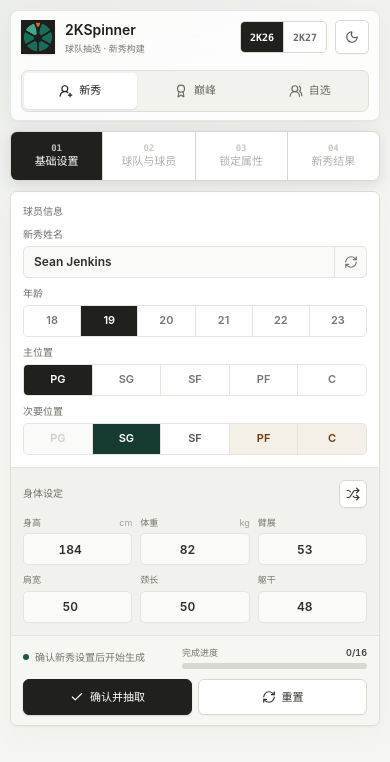
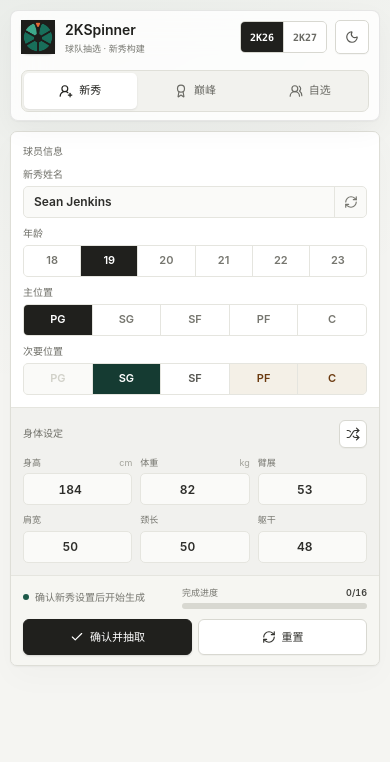
Before and after one commit to dylanzonghanyang-source/2k26-spinner, a React (Vite) app: page / in a window 390 px wide. Shown: the top 762 px of the page. Built offline with nearby package versions, Linux system fonts and the light colour scheme.

Commit message:
feat: mobile two-column builder layout (attrs left, team/player right)

```diff
--- a/src/components/RookieBuilder.tsx
+++ b/src/components/RookieBuilder.tsx
@@ -59,7 +59,6 @@
 export type BuilderMode = "rookie" | "prime";
 export type SourceSelectionMode = "random" | "manual";
 type BundleCategory = "technical" | "physical" | "mental";
-type MobilePane = "settings" | "players" | "attributes" | "result";
 
 
 type Bundle = {
@@ -982,7 +981,7 @@
   const [customDraft, setCustomDraft] = useState<Record<string, string>>({});
   const [playerSearch, setPlayerSearch] = useState("");
   const [status, setStatus] = useState(`确认${isPrime ? "巅峰球员" : "新秀"}设置后开始生成`);
-  const [mobilePane, setMobilePane] = useState<MobilePane>("settings");
+
   const pendingTeamDrawRef = useRef<{ round: TeamRound; completionStatus: string } | null>(null);
   const customDialogRef = useRef<HTMLElement | null>(null);
   const previousFocusRef = useRef<HTMLElement | null>(null);
@@ -1221,13 +1220,6 @@
     const value = Number(customDraft[attr]);
     return Number.isFinite(value) && value >= 25 && value <= 99;
   }));
-  const wizardSteps: Array<{ key: MobilePane; label: string; enabled: boolean }> = [
-    { key: "settings", label: "基础设置", enabled: true },
-    { key: "players", label: "球队与球员", enabled: settingsLocked },
-    { key: "attributes", label: "锁定属性", enabled: settingsLocked },
-    { key: "result", label: isPrime ? "巅峰结果" : "新秀结果", enabled: isComplete },
-  ];
-
   const changePosition = (nextPosition: Position) => {
     if (settingsLocked) return;
     setPosition(nextPosition);
@@ -1285,7 +1277,6 @@
     setPlayerVersionGroupKey(null);
     setCustomizingBundleId(null);
     setStatus("正在抽取球队…");
-    setMobilePane("players");
     pendingTeamDrawRef.current = { round: nextRound, completionStatus };
 
     if (window.matchMedia("(prefers-reduced-motion: reduce)").matches) {
@@ -1308,7 +1299,6 @@
     setSettingsLocked(true);
     if (isManualSelection) {
       setStatus("请为每个属性槽选择来源球员");
-      setMobilePane("players");
     } else {
       startTeamDraw(undefined, "第 1 轮球队已确定");
     }
@@ -1336,7 +1326,6 @@
     setSelectedPlayerId(id);
     setPlayerVersionGroupKey(null);
     setStatus(`已选择${getPlayerNameCN(player.name)}`);
-    setMobilePane("attributes");
   };
 
   const openPlayerVersionPicker = (group: ManualPlayerGroup) => {
@@ -1352,10 +1341,8 @@
     setCustomizingBundleId(null);
     if (Object.keys(nextLocks).length === bundles.length) {
       setStatus(`${isPrime ? "巅峰球员" : "新秀"}已生成`);
-      setMobilePane("result");
     } else if (isManualSelection) {
       setStatus("已锁定。请继续为下一个属性槽选择来源球员");
-      setMobilePane("players");
     } else {
       drawNextTeam();
     }
@@ -1402,7 +1389,6 @@
     setCustomDraft({});
     setPlayerSearch("");
     setStatus(`确认${isPrime ? "巅峰球员" : "新秀"}设置后开始生成`);
-    setMobilePane("settings");
   };
 
   const copyResult = async () => {
@@ -1454,35 +1440,10 @@
 
   return (
     <section className="flex min-h-0 flex-col gap-2.5">
-      <nav aria-label="生成步骤" className="builder-wizard-nav" role="tablist">
-        {wizardSteps.map((step, index) => {
-          const active = mobilePane === step.key;
-          const reached = step.key === "settings" || settingsLocked && step.key !== "result" || isComplete;
-          return (
-            <button
-              aria-controls={`builder-pane-${step.key}`}
-              aria-selected={active}
-              className="builder-wizard-step"
-              data-active={active}
-              data-reached={reached}
-              disabled={!step.enabled}
-              id={`builder-step-${step.key}`}
-              key={step.key}
-              onClick={() => setMobilePane(step.key)}
-              role="tab"
-              type="button"
-            >
-              <span className="builder-wizard-index">{String(index + 1).padStart(2, "0")}</span>
-              <span>{step.label}</span>
-            </button>
-          );
-        })}
-      </nav>
-
       <div
         aria-labelledby="builder-step-settings"
         className="builder-setup panel-surface overflow-hidden"
-        data-mobile-active={mobilePane === "settings"}
+        data-mobile-active={!settingsLocked}
         id="builder-pane-settings"
         role="tabpanel"
       >
@@ -1608,13 +1569,31 @@
         <aside
           aria-label="属性槽"
           className="builder-pane builder-attributes-pane panel-surface min-w-0 overflow-hidden"
-          data-mobile-active={mobilePane === "attributes"}
+          data-mobile-active={settingsLocked && !isComplete}
           id="builder-pane-attributes"
           role="tabpanel"
         >
           <div className="workspace-toolbar flex items-center justify-between px-3 py-2.5">
             <span className="section-label">属性槽</span>
             <span className="max-w-[130px] truncate text-[9px] font-medium text-ink-500">{selectedPlayer ? getPlayerNameCN(selectedPlayer.name) : "尚未选择球员"}</span>
+          </div>
+          <div className="builder-mobile-summary mb-2 flex items-center gap-3 rounded-[5px] border border-ink-200 bg-ink-50/70 px-2.5 py-2 lg:hidden">
+            <div className="flex shrink-0 flex-col items-center">
+              <span className="text-[22px] font-bold leading-none tabular-nums text-ink-300">--</span>
+              <span className="mt-1 text-[8px] font-medium text-ink-400">总评</span>
+            </div>
+            <div className="min-w-0 flex-1">
+              <div className="mb-1.5 flex items-center justify-between gap-2 text-[9px] font-semibold text-ink-500">
+                <span className="truncate">{position}/{secondaryPosition} · {effectiveAge}岁</span>
+                <span className="shrink-0 tabular-nums text-ink-700">{completed}/{bundles.length}</span>
+              </div>
+              <div aria-valuemax={bundles.length} aria-valuemin={0} aria-valuenow={completed} className="builder-setup-progress-track" role="progressbar">
+                <div
+                  className="builder-setup-progress-fill"
+                  style={{ transform: `scaleX(${Math.max(0, Math.min(1, completed / bundles.length))})` }}
+                />
+              </div>
+            </div>
           </div>
           <div className="grid grid-cols-2 gap-1.5 p-2.5">
             {bundles.map((bundle) => {
@@ -1685,7 +1664,7 @@
           aria-label="球队与球员"
           className="builder-pane builder-player-pane panel-surface min-w-0 flex-col overflow-hidden"
           data-complete={isComplete}
-          data-mobile-active={mobilePane === "players"}
+          data-mobile-active={settingsLocked && !isComplete}
           id="builder-pane-players"
           role="tabpanel"
         >
@@ -1799,14 +1778,13 @@
 
           <div className="flex min-h-11 items-center justify-between gap-2 border-t border-ink-200 bg-ink-50 px-3 py-2">
             <div className="min-w-0 truncate text-[10px] text-ink-500">{selectedPlayer ? `${getPlayerNameCN(selectedPlayer.name)} · 请选择要锁定的属性槽` : displayStatus}</div>
-            {selectedPlayer && <button className="action-button shrink-0 px-2 py-1.5 text-[10px] lg:hidden" onClick={() => setMobilePane("attributes")} type="button">选择属性槽</button>}
           </div>
         </div>
 
         <aside
           aria-label={isPrime ? "巅峰结果" : "新秀结果"}
           className="builder-pane builder-result-pane panel-surface min-w-0 overflow-hidden"
-          data-mobile-active={mobilePane === "result"}
+          data-mobile-active={isComplete}
           id="builder-pane-result"
           role="tabpanel"
         >
@@ -1873,7 +1851,7 @@
         {isComplete && (
         <section
           className="builder-pane builder-full-preview builder-result-reveal panel-surface overflow-hidden"
-          data-mobile-active={mobilePane === "result"}
+          data-mobile-active={isComplete}
           data-testid="full-attribute-preview"
         >
           <div className="workspace-toolbar flex items-center justify-between px-3 py-2.5">
--- a/src/styles.css
+++ b/src/styles.css
@@ -375,57 +375,6 @@
   }
 }
 
-.builder-wizard-nav {
-  position: sticky;
-  top: 8px;
-  z-index: 30;
-  display: grid;
-  grid-template-columns: repeat(4, minmax(0, 1fr));
-  gap: 1px;
-  overflow: hidden;
-  border: 1px solid #d8d8d1;
-  border-radius: 7px;
-  background: #d8d8d1;
-  box-shadow: 0 4px 14px rgba(32, 32, 29, 0.1);
-}
-
-.builder-wizard-step {
-  display: flex;
-  min-width: 0;
-  min-height: 48px;
-  flex-direction: column;
-  align-items: center;
-  justify-content: center;
-  gap: 2px;
-  background: #ffffff;
-  color: #7a7a73;
-  font-size: 11px;
-  font-weight: 650;
-  line-height: 1.1;
-  transition: background-color 140ms ease, color 140ms ease;
-}
-
-.builder-wizard-step:disabled {
-  cursor: not-allowed;
-  color: #b0b0aa;
-}
-
-.builder-wizard-step[data-reached="true"] {
-  color: #4a4a45;
-}
-
-.builder-wizard-step[data-active="true"] {
-  background: #20201d;
-  color: #ffffff;
-}
-
-.builder-wizard-index {
-  font-family: "SFMono-Regular", Consolas, "Liberation Mono", monospace;
-  font-size: 9px;
-  font-variant-numeric: tabular-nums;
-  opacity: 0.7;
-}
-
 .builder-setup,
 .builder-pane {
   display: none;
@@ -448,6 +397,41 @@
   gap: 10px;
 }
 
+/* Mobile/tablet (<1024px): two-column workspace — attribute slots left,
+   team & player selection right (layout reference: activity-style builder). */
+@media (max-width: 1023.98px) {
+  .builder-workspace {
+    grid-template-columns: minmax(0, 1fr) minmax(0, 1.35fr);
+    align-items: start;
+  }
+
+  .builder-attributes-pane {
+    grid-column: 1;
+    grid-row: 1;
+  }
+
+  .builder-player-pane {
+    grid-column: 2;
+    grid-row: 1;
+    align-self: stretch;
+  }
+
+  .builder-result-pane[data-mobile-active="true"],
+  .builder-full-preview[data-mobile-active="true"] {
+    grid-column: 1 / -1;
+  }
+
+  /* Narrow columns: attribute slots become a single stacked list */
+  .builder-attributes-pane > .grid {
+    grid-template-columns: 1fr;
+  }
+
+  /* Narrow columns: player cards become a single stacked list */
+  .builder-player-pane .grid.grid-cols-2 {
+    grid-template-columns: 1fr;
+  }
+}
+
 .attribute-preview-grid {
   display: grid;
   gap: 1px;
@@ -458,10 +442,6 @@
 }
 
 @media (min-width: 1024px) {
-  .builder-wizard-nav {
-    display: none;
-  }
-
   .builder-setup {
     display: block;
   }
@@ -871,8 +851,7 @@
 .dialog-close-button,
 .mode-nav-button,
 .theme-toggle,
-.version-option,
-.builder-wizard-step {
+.version-option {
   transition: transform var(--motion-fast) var(--motion-ease-out), background-color var(--motion-fast) ease, border-color var(--motion-fast) ease, color var(--motion-fast) ease, box-shadow var(--motion-fast) ease, opacity var(--motion-fast) ease;
 }
 
@@ -883,7 +862,6 @@
 .mode-nav-button:not(:disabled):active,
 .theme-toggle:not(:disabled):active,
 .version-option:not(:disabled):active,
-.builder-wizard-step:not(:disabled):active,
 .marquee-draw-footer button:not(:disabled):active {
   transform: scale(0.97);
 }
@@ -1005,7 +983,6 @@
   .mode-nav-button,
   .theme-toggle,
   .version-option,
-  .builder-wizard-step,
   .marquee-draw-item,
   .marquee-draw-pointer,
   .builder-setup-progress-fill,
@@ -1235,26 +1212,6 @@
   background: #2a332e;
   color: #f1f5f1;
   box-shadow: 0 1px 2px rgba(0, 0, 0, 0.36);
-}
-
-html[data-theme="dark"] .builder-wizard-nav {
-  border-color: #39443e;
-  background: #39443e;
-  box-shadow: 0 4px 14px rgba(0, 0, 0, 0.28);
-}
-
-html[data-theme="dark"] .builder-wizard-step {
-  background: #202622;
-  color: #aab6ae;
-}
-
-html[data-theme="dark"] .builder-wizard-step[data-reached="true"] {
-  color: #dce5df;
-}
-
-html[data-theme="dark"] .builder-wizard-step[data-active="true"] {
-  background: #111512;
-  color: #ffffff;
 }
 
 html[data-theme="dark"] .section-label,
```
